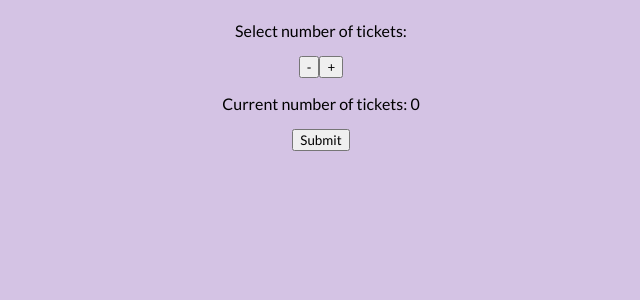
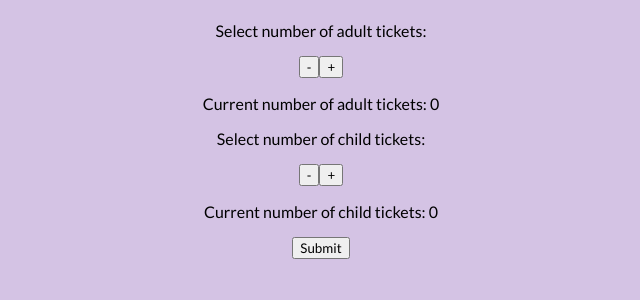
Before and after one commit to alicerichardson/TkpbCSbtybETA-V-A, a React (Create React App) app in the folder tkpbcsbtybeta-v-a/: page /purchase in a window 1280 px wide. Shown: the top 300 px of the page, without its empty margins (319-959 px from the left). Built offline with nearby package versions, Linux system fonts and the light colour scheme.

Commit message:
additions to purchase page

```diff
--- a/tkpbcsbtybeta-v-a/src/Components/Purchase.jsx
+++ b/tkpbcsbtybeta-v-a/src/Components/Purchase.jsx
@@ -1,26 +1,46 @@
-import React, {useState, useEffect} from 'react';
+import React, {useState} from 'react';
 
 const Purchase = () => {
-    const [count, setCount] = useState(0);
-    const decrementTickets = (event) => {
+    const [adultTickets, setAdultTickets] = useState(0);
+    const [childTickets, setChildTickets] = useState(0);
+    const decrementAdultTickets = (event) => {
         event.preventDefault()
-        if(count>0){
-            setCount(count - 1)
+        if(adultTickets>0){
+            setAdultTickets(adultTickets - 1)
         }
     }
-    const incrementTickets = (event) => {
+    const incrementAdultTickets = (event) => {
         event.preventDefault()
-        setCount(count + 1)
+        setAdultTickets(adultTickets + 1)
     }
+
+    const decrementChildTickets = (event) => {
+        event.preventDefault()
+        if(childTickets>0){
+            setChildTickets(childTickets - 1)
+        }
+    }
+    const incrementChildTickets = (event) => {
+        event.preventDefault()
+        setChildTickets(childTickets + 1)
+    }
+
 
         return(
             <div>
                 <form>
-                    <p>Select number of tickets:</p>
-                    <if><button onClick={decrementTickets}>-</button></if>
-                    <button onClick={incrementTickets}>+</button>
+                    <p>Select number of adult tickets:</p>
+                        <button onClick={decrementAdultTickets}>-</button>
+                        <button onClick={incrementAdultTickets}>+</button>
                     <p>
-                        Current number of tickets: {count}
+                        Current number of adult tickets: {adultTickets}
+                    </p>
+
+                    <p>Select number of child tickets:</p>
+                        <button onClick={decrementChildTickets}>-</button>
+                        <button onClick={incrementChildTickets}>+</button>
+                    <p>
+                        Current number of child tickets: {childTickets}
                     </p>
                     <button type='submit'>Submit</button>
                 </form>
```
